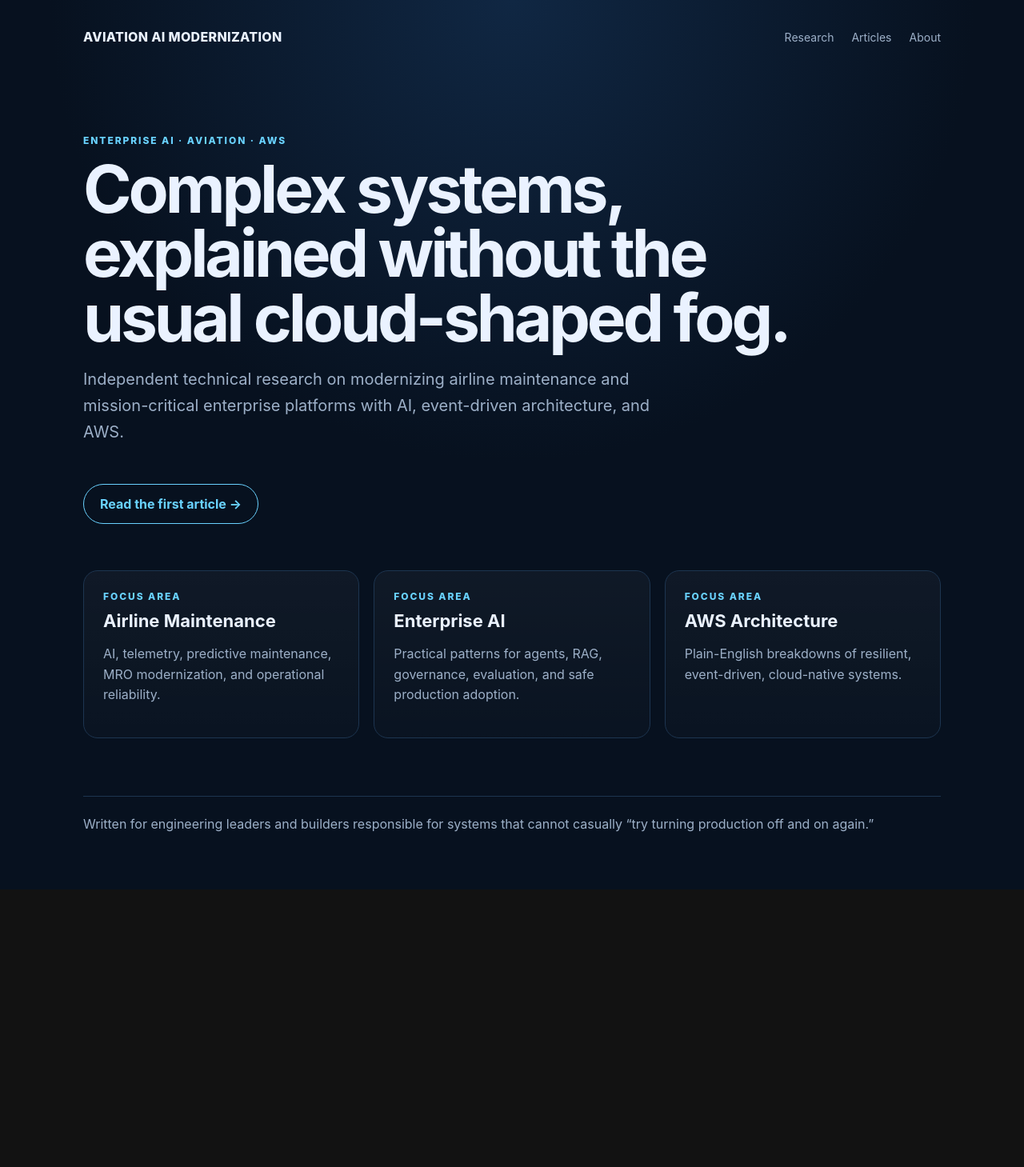
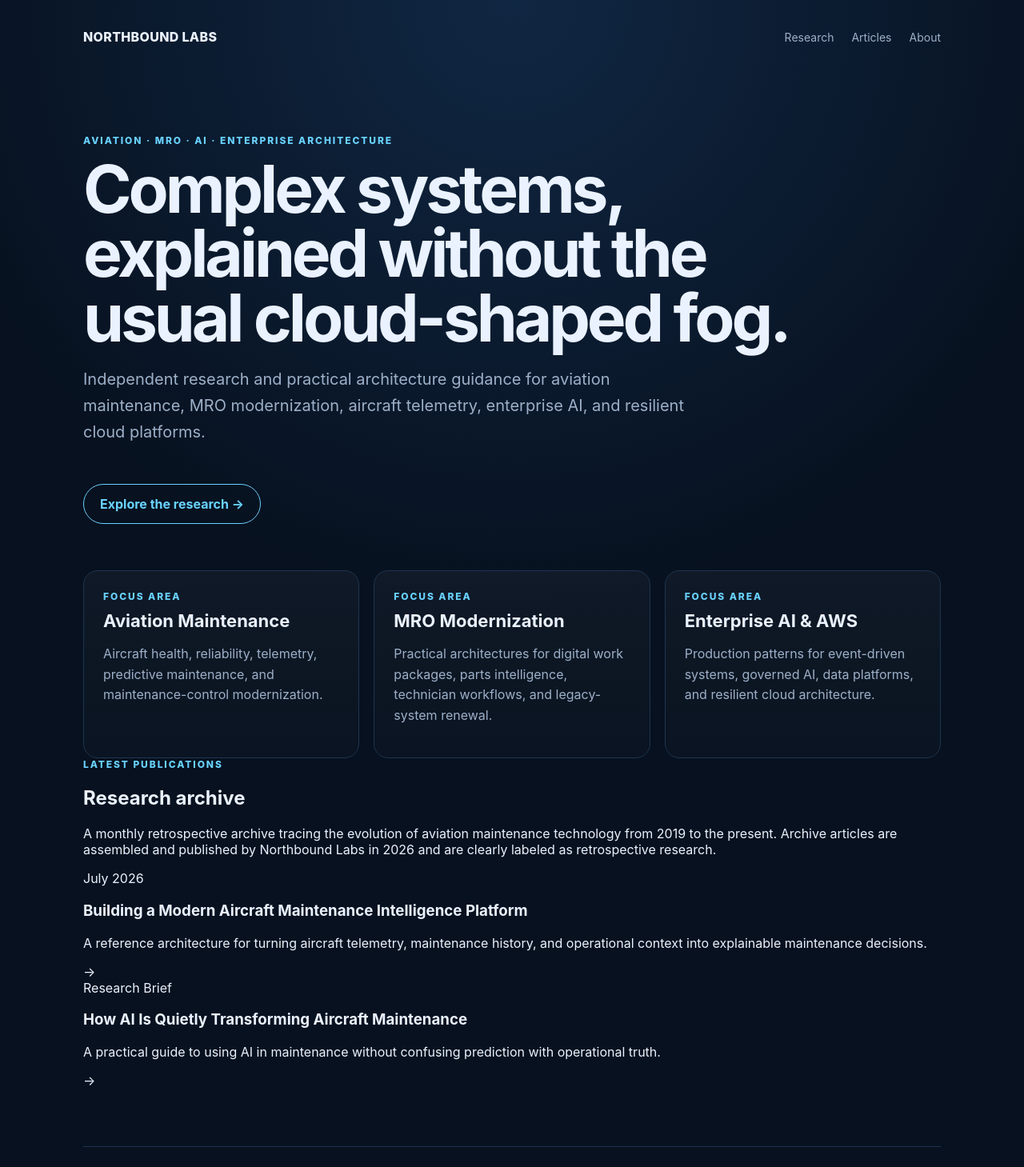
Before and after one commit to ckoredla/CK_Docs, a Next.js app: page / in a window 1280 px wide. Shown: the top 1459 px of the page at 80% size. Before the commit the page ends 1112 px from the top, so only its background shows below. Built offline with nearby package versions, Linux system fonts and the light colour scheme.

Commit message:
Rebrand homepage for Northbound Labs research archive

```diff
--- a/app/page.tsx
+++ b/app/page.tsx
@@ -1,26 +1,55 @@
 const topics = [
-  ['Airline Maintenance', 'AI, telemetry, predictive maintenance, MRO modernization, and operational reliability.'],
-  ['Enterprise AI', 'Practical patterns for agents, RAG, governance, evaluation, and safe production adoption.'],
-  ['AWS Architecture', 'Plain-English breakdowns of resilient, event-driven, cloud-native systems.']
+  ['Aviation Maintenance', 'Aircraft health, reliability, telemetry, predictive maintenance, and maintenance-control modernization.'],
+  ['MRO Modernization', 'Practical architectures for digital work packages, parts intelligence, technician workflows, and legacy-system renewal.'],
+  ['Enterprise AI & AWS', 'Production patterns for event-driven systems, governed AI, data platforms, and resilient cloud architecture.']
+];
+
+const publications = [
+  {
+    date: 'July 2026',
+    title: 'Building a Modern Aircraft Maintenance Intelligence Platform',
+    href: '/articles/2026-07-aircraft-maintenance-intelligence-platform',
+    summary: 'A reference architecture for turning aircraft telemetry, maintenance history, and operational context into explainable maintenance decisions.'
+  },
+  {
+    date: 'Research Brief',
+    title: 'How AI Is Quietly Transforming Aircraft Maintenance',
+    href: '/articles/ai-aircraft-maintenance',
+    summary: 'A practical guide to using AI in maintenance without confusing prediction with operational truth.'
+  }
 ];
 
 export default function HomePage() {
   return (
     <main>
       <nav>
-        <div className="brand">AVIATION AI MODERNIZATION</div>
-        <div className="navlinks"><a href="#research">Research</a><a href="/articles/ai-aircraft-maintenance">Articles</a><a href="#about">About</a></div>
+        <div className="brand">NORTHBOUND LABS</div>
+        <div className="navlinks"><a href="#research">Research</a><a href="#publications">Articles</a><a href="#about">About</a></div>
       </nav>
       <section className="hero">
-        <div className="kicker">Enterprise AI · Aviation · AWS</div>
+        <div className="kicker">Aviation · MRO · AI · Enterprise Architecture</div>
         <h1>Complex systems, explained without the usual cloud-shaped fog.</h1>
-        <p className="lead">Independent technical research on modernizing airline maintenance and mission-critical enterprise platforms with AI, event-driven architecture, and AWS.</p>
-        <a className="cta" href="/articles/ai-aircraft-maintenance">Read the first article →</a>
+        <p className="lead">Independent research and practical architecture guidance for aviation maintenance, MRO modernization, aircraft telemetry, enterprise AI, and resilient cloud platforms.</p>
+        <a className="cta" href="#publications">Explore the research →</a>
       </section>
       <section id="research" className="grid">
         {topics.map(([title, copy]) => <article className="card" key={title}><div className="kicker">Focus area</div><h3>{title}</h3><p>{copy}</p></article>)}
       </section>
-      <footer id="about">Written for engineering leaders and builders responsible for systems that cannot casually “try turning production off and on again.”</footer>
+      <section id="publications" className="publications">
+        <div className="kicker">Latest publications</div>
+        <h2>Research archive</h2>
+        <p className="section-intro">A monthly retrospective archive tracing the evolution of aviation maintenance technology from 2019 to the present. Archive articles are assembled and published by Northbound Labs in 2026 and are clearly labeled as retrospective research.</p>
+        <div className="publication-list">
+          {publications.map((item) => (
+            <a className="publication" href={item.href} key={item.href}>
+              <div className="publication-date">{item.date}</div>
+              <div><h3>{item.title}</h3><p>{item.summary}</p></div>
+              <span>→</span>
+            </a>
+          ))}
+        </div>
+      </section>
+      <footer id="about">Northbound Labs publishes independent research for engineering leaders and builders responsible for aviation and enterprise systems that cannot casually “try turning production off and on again.”</footer>
     </main>
   );
 }
```
